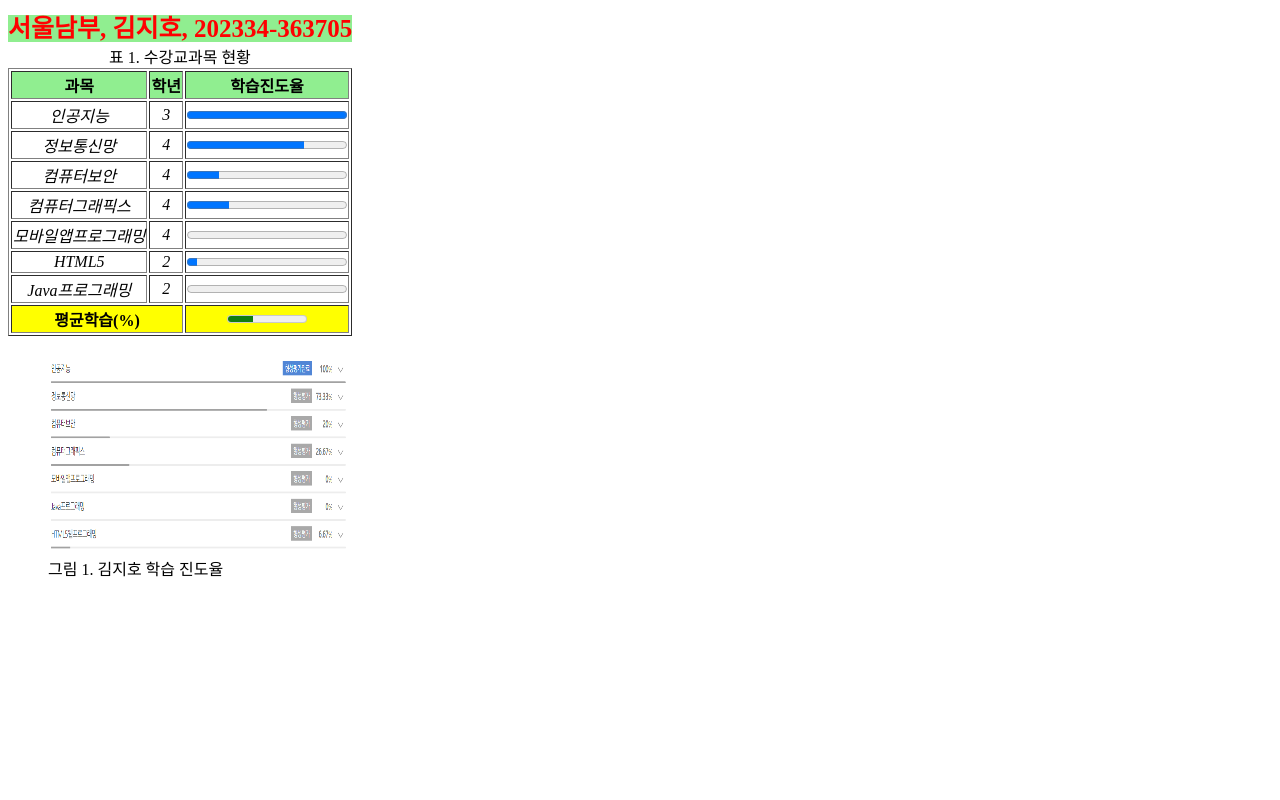
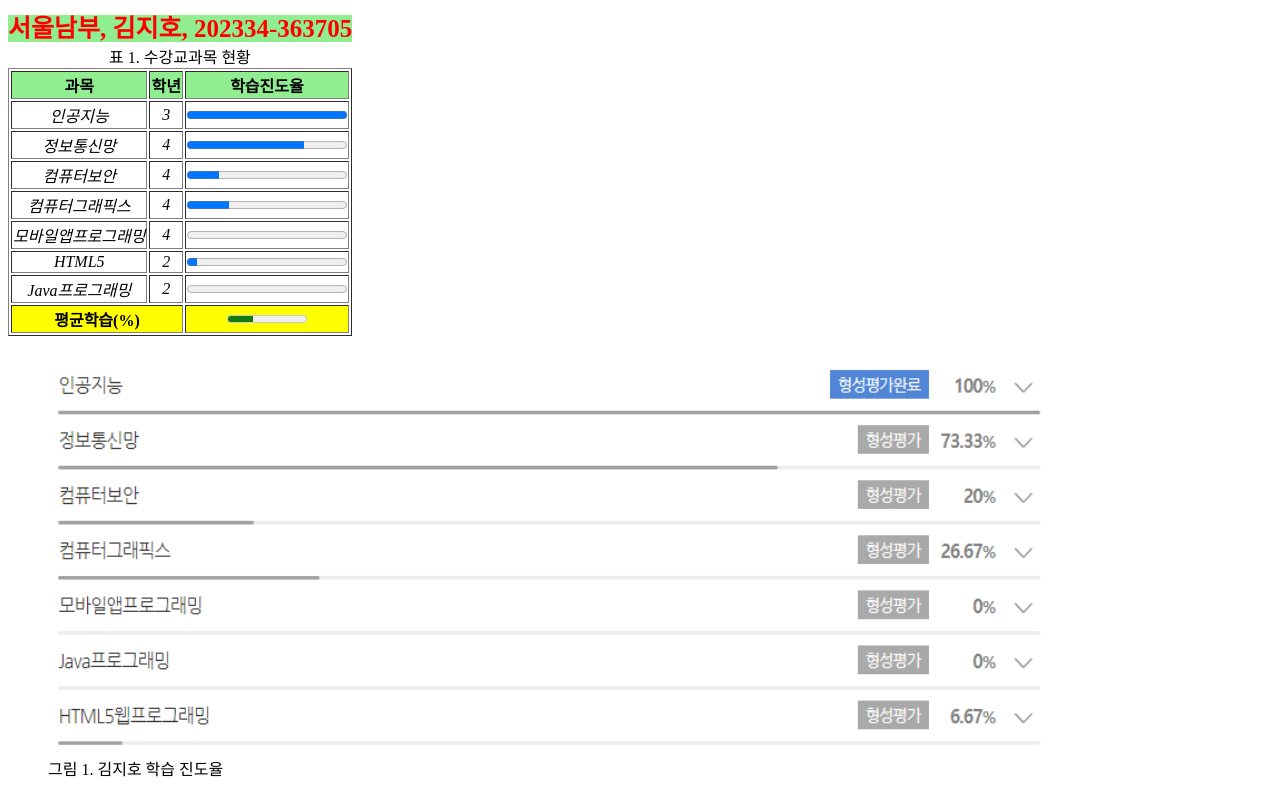
Before and after one commit to jiho3634/jiho3634.github.io, a plain HTML site: page index.html in a window 1280 px wide. Drawn offline with Linux system fonts and the light colour scheme.

Commit message:
Update index.html

```diff
--- a/index.html
+++ b/index.html
@@ -59,7 +59,7 @@
         </tfoot>
     </table>
     <figure>
-      <img src="progress.png" alt="study progress" width="300" height="200">
+      <img src="progress.png" alt="study progress" width="1000" height="400">
       <figcaption>그림 1. 김지호 학습 진도율</figcaption>
     </figure>
   </body>
```
